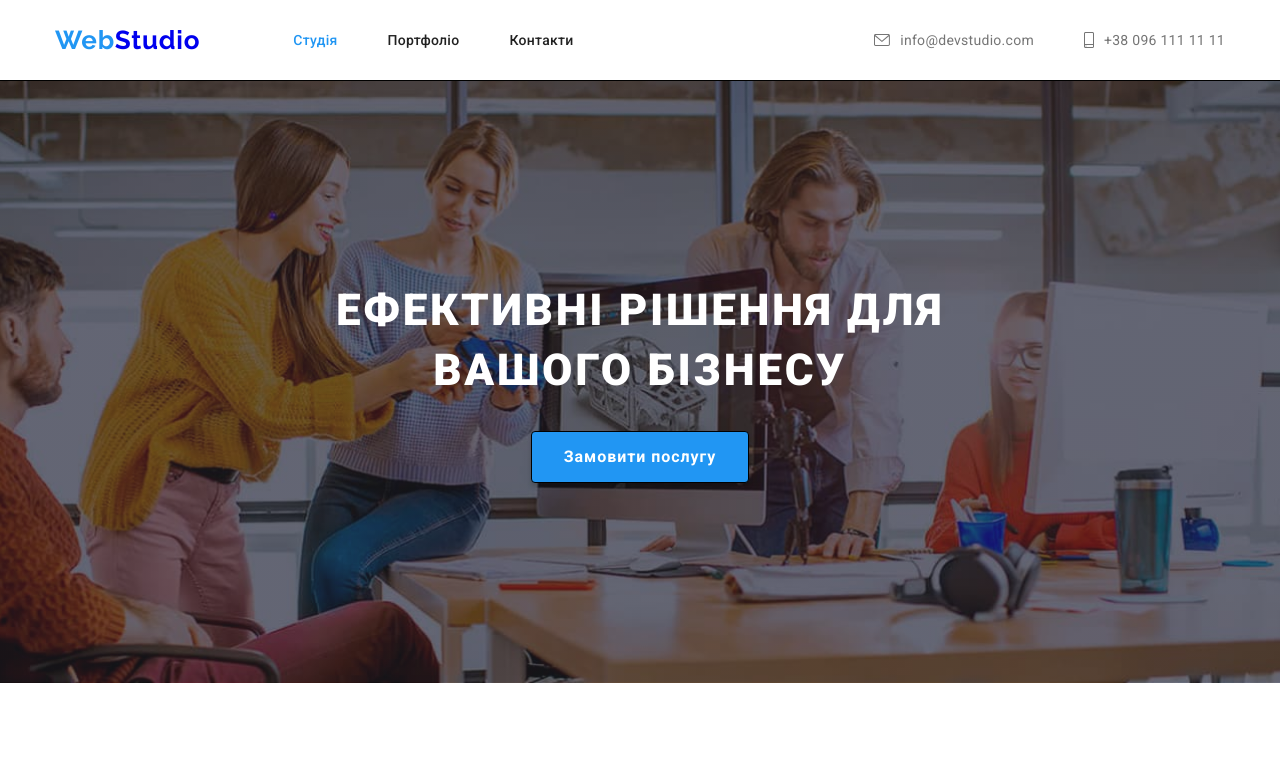
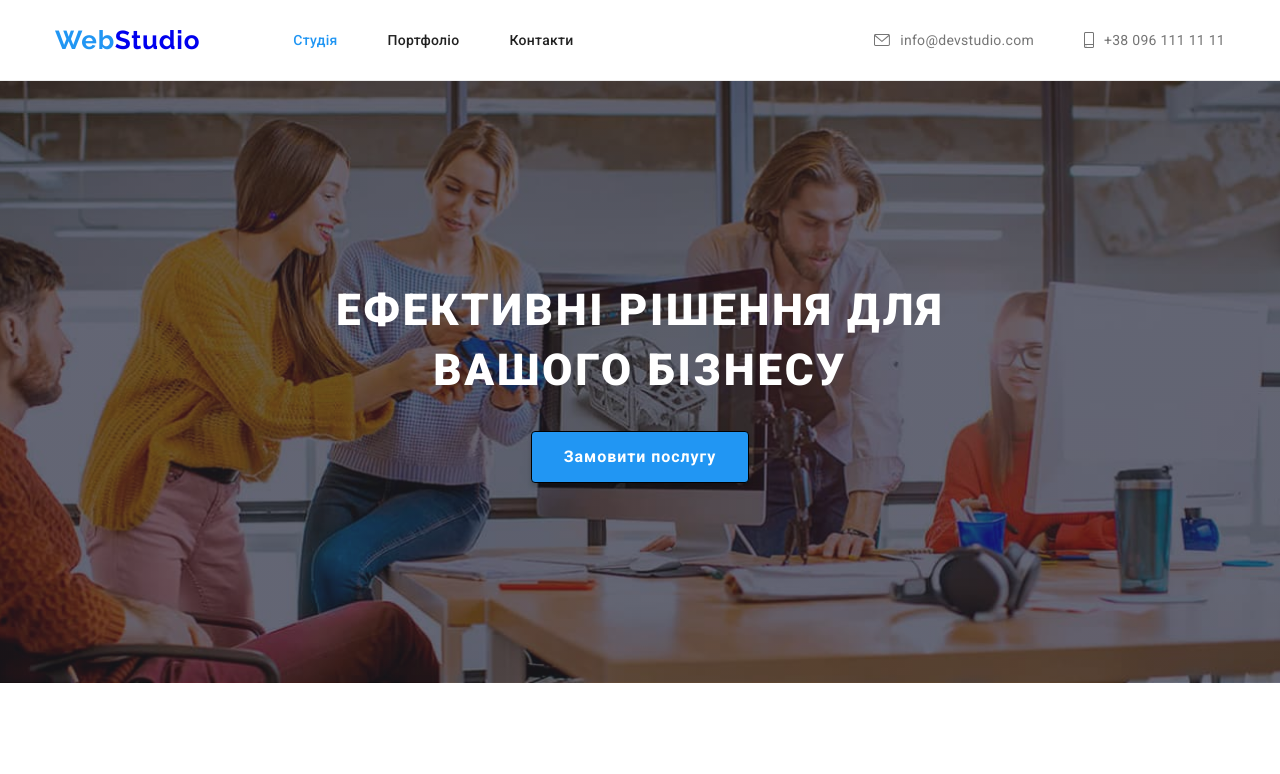
Before and after one commit to frontdc/goit-markup-hw-04, a plain HTML site: page index.html in a window 1280 px wide. Shown: the top 774 px of the page. Drawn offline with nearby package versions, Linux system fonts and the light colour scheme.

Commit message:
Исправляет ошибку border в header

```diff
--- a/css/styles.css
+++ b/css/styles.css
@@ -78,7 +78,7 @@ button {
 }
 
 .page-header {
-    border-bottom: 1px solid #000000;
+    border-bottom: 1px solid #ECECEC;
 }
 
 
```
